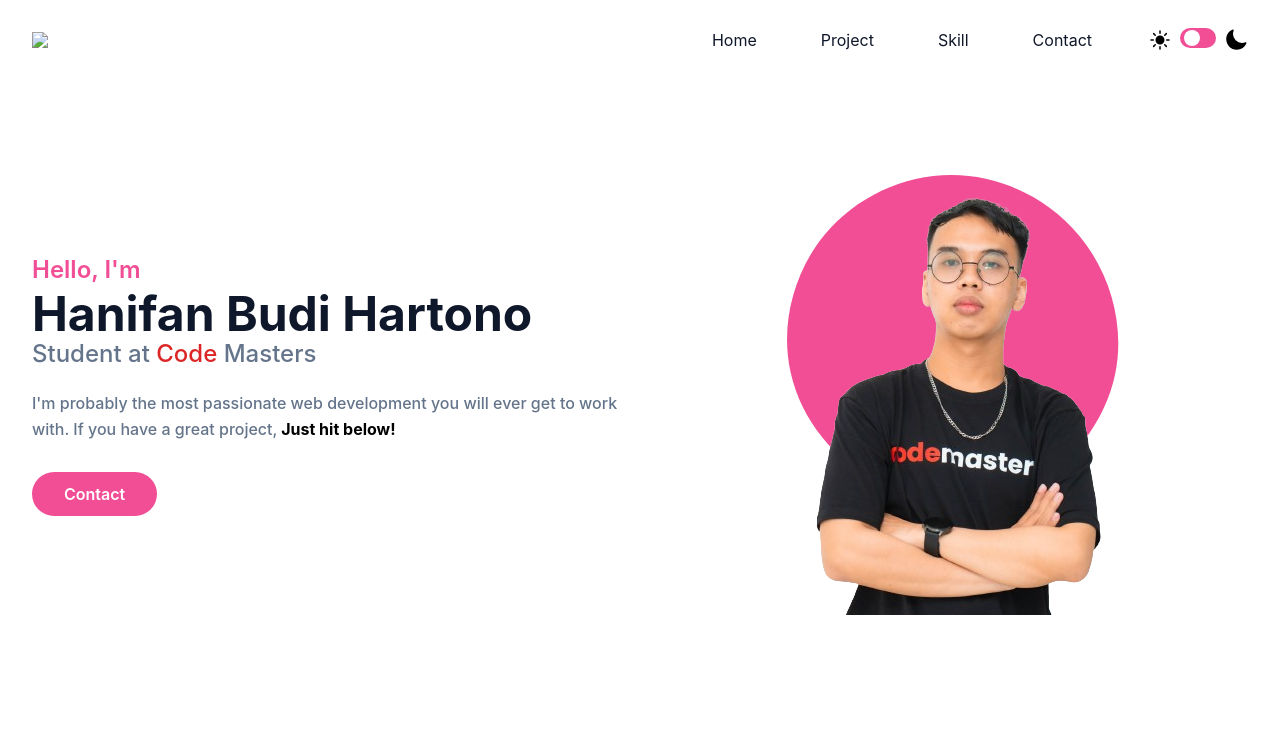
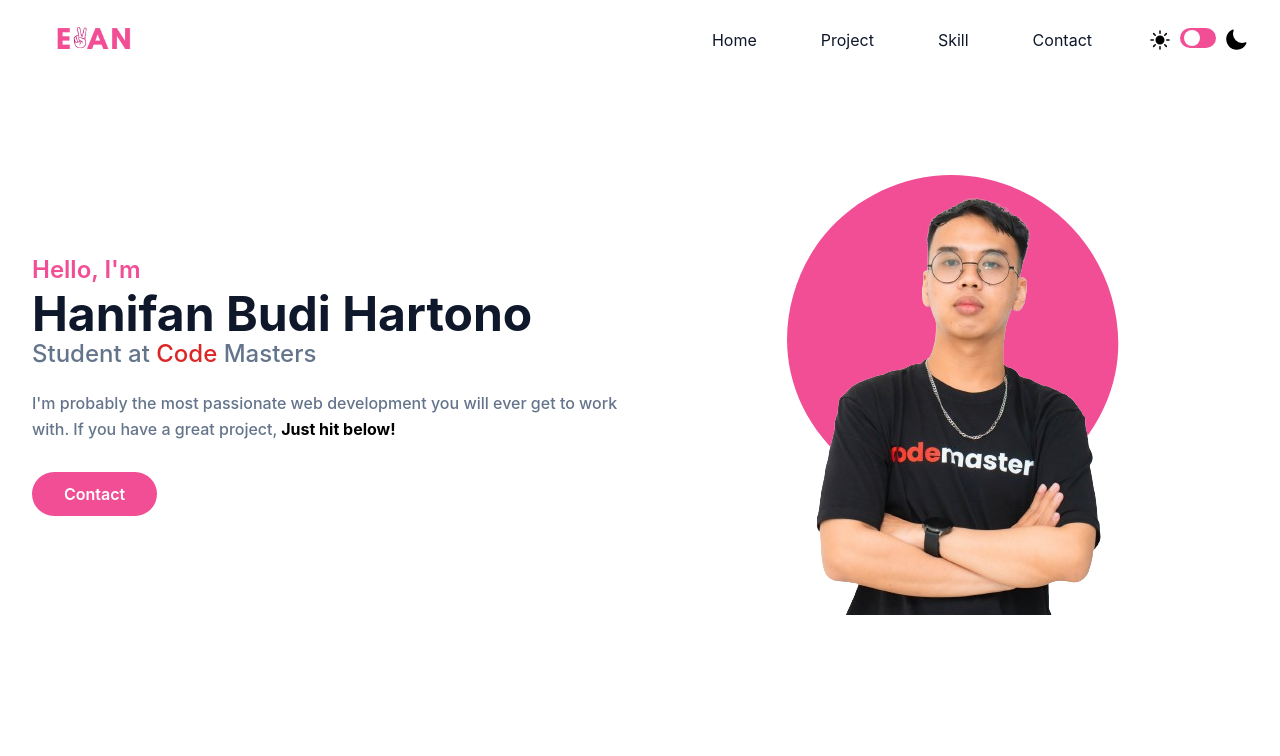
Before and after one commit to evankhell619/porto-tailwind, a website: page index.html in a window 1280 px wide. Shown: the top 756 px of the page. Drawn offline with Linux system fonts and the light colour scheme; the site is published under a folder, as on GitHub Pages, so addresses that start at the root find nothing.

Commit message:
Update index.html

```diff
--- a/index.html
+++ b/index.html
@@ -21,7 +21,7 @@
         <div class="flex items-center justify-between relative">
           <div class="px-4">
             <a href="#home">
-              <img src="/dist/img/navbar/1.png" width ="120px"  >
+              <img src="./dist/img/navbar/1.png" width ="120px"  >
             </a>
           </div>
           <div class="flex items-center px-4">
```
